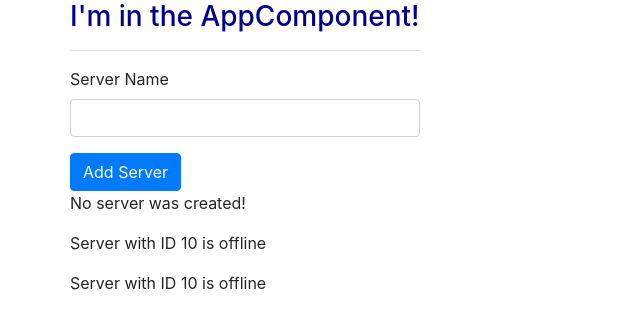
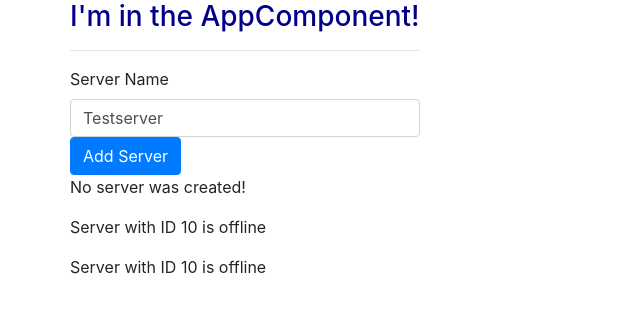
Before and after one commit to gfcf14/angular-2021, an Angular app: page / in a window 1280 px wide. Shown: the top 328 px of the page, without its empty margins (0-640 px from the left). Built offline with nearby package versions, Linux system fonts and the light colour scheme.

Commit message:
section2-33: two way binding with ngmodel

```diff
--- a/src/app/app.module.ts
+++ b/src/app/app.module.ts
@@ -6,6 +6,7 @@
 import { ServersComponent } from './servers/servers.component';
 import { SuccessAlertComponent } from './success-alert/success-alert.component';
 import { WarningAlertComponent } from './warning-alert/warning-alert.component';
+import { FormsModule } from '@angular/forms';
 
 @NgModule({
   declarations: [
@@ -17,6 +18,7 @@
   ],
   imports: [
     BrowserModule,
+    FormsModule
   ],
   providers: [],
   bootstrap: [AppComponent]
--- a/src/app/servers/servers.component.html
+++ b/src/app/servers/servers.component.html
@@ -1,6 +1,7 @@
 <label>Server Name</label>
-<input type='text' class='form-control' (input)='onUpdateServerName($event)'>
-<p>{{serverName}}</p>
+<!-- <input type='text' class='form-control' (input)='onUpdateServerName($event)'> -->
+<input type='text' class='form-control' [(ngModel)]='serverName'>
+<!-- <p>{{serverName}}</p> -->
 <button
   class='btn btn-primary'
   [disabled]='!allowNewServer'
--- a/src/app/servers/servers.component.ts
+++ b/src/app/servers/servers.component.ts
@@ -8,7 +8,7 @@
 export class ServersComponent implements OnInit {
   allowNewServer: boolean = false;
   serverCreationStatus: string = 'No server was created!';
-  serverName: string = '';
+  serverName: string = 'Testserver';
 
   constructor() {
     setTimeout(() => {
@@ -20,7 +20,7 @@
   }
 
   onCreateServer() {
-    this.serverCreationStatus = 'Server was created!';
+    this.serverCreationStatus = 'Server was created! Name is ' + this.serverName;
   }
 
   onUpdateServerName(e: Event) {
```
